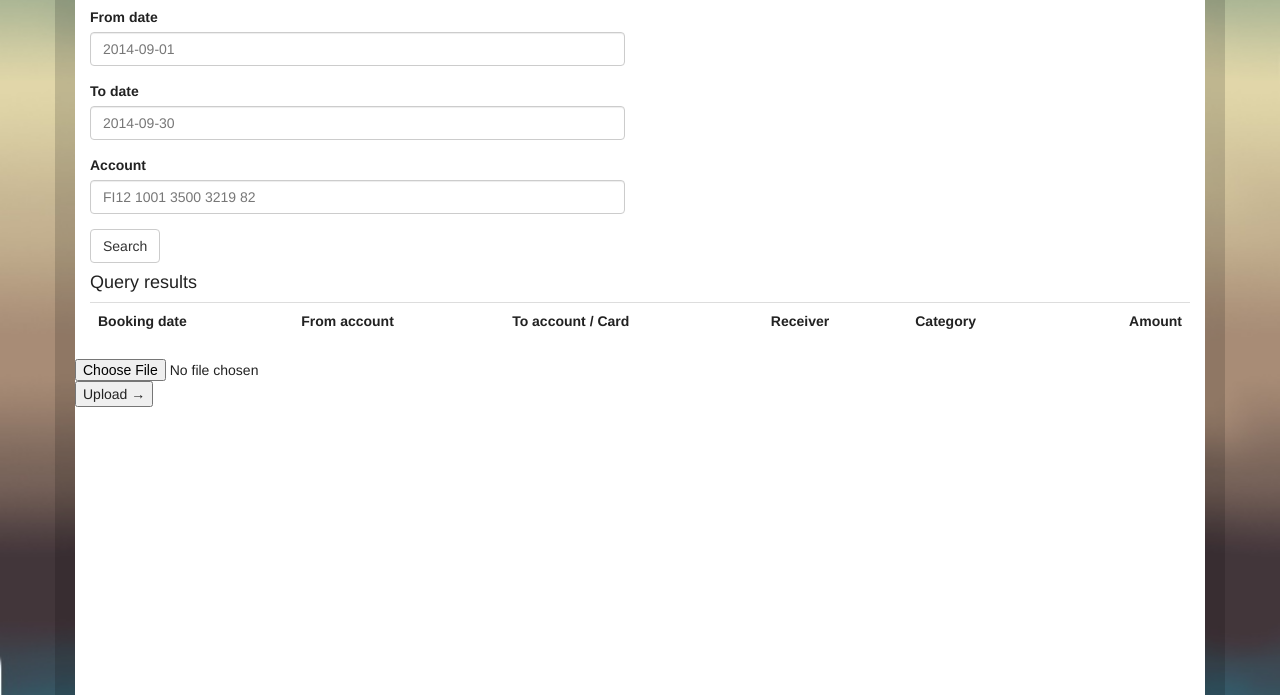
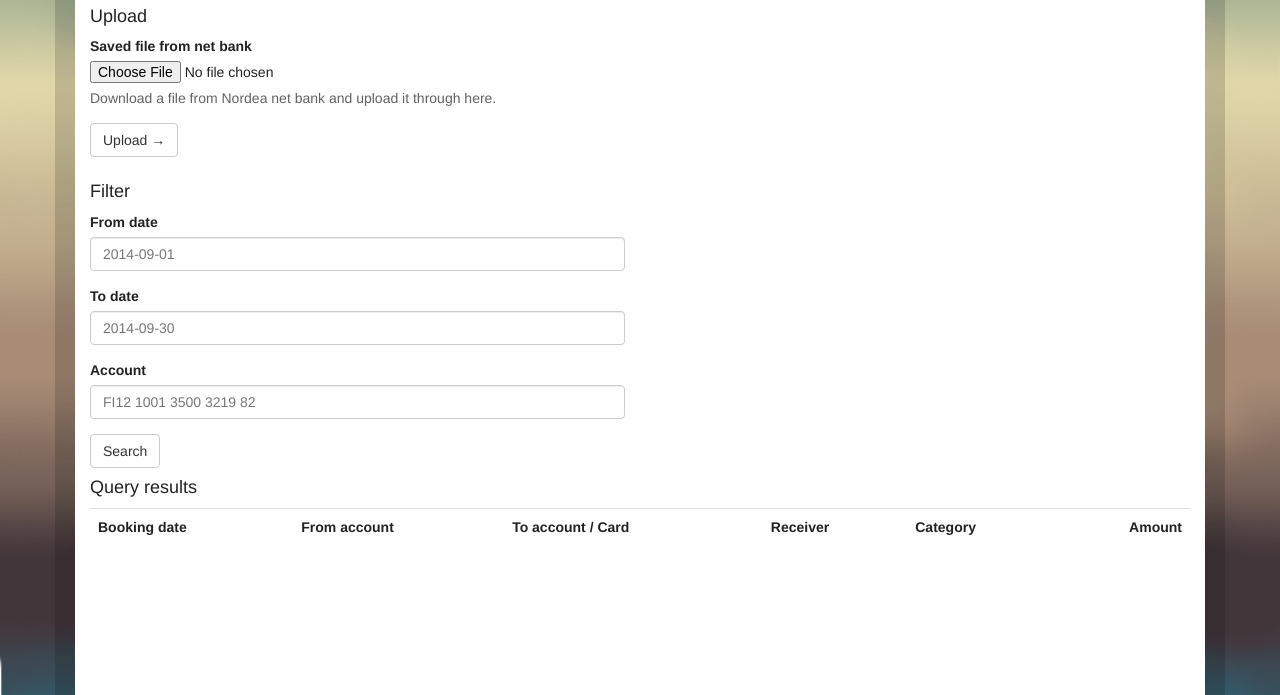
Before and after one commit to m1kah/angularjs-expenses, a website: page public/index.html at #/transactions in a window 1280 px wide. Shown: the part 105-800 px from the top of the page. Drawn offline with nearby package versions, Linux system fonts and the light colour scheme; some packages are replaced by stand-ins of ours; no server answers.

Commit message:
Moved upload button to top of page

```diff
--- a/public/partials/transactions.html
+++ b/public/partials/transactions.html
@@ -6,6 +6,22 @@
 </ul>
 
 <h1>Transactions</h1>
+<h4>Upload</h4>
+<div class="row">
+  <div class="col-md-12">
+    <form action="upload" method="post" enctype="multipart/form-data" role="form">
+      <div class="form-group">
+        <label>Saved file from net bank</label>
+        <input type="file" name='fileUploaded'>
+        <p class="help-block">Download a file from Nordea net bank and upload it through here.</p>
+      </div>
+      <div class="form-group">
+        <input type="submit" value="Upload &rarr;" class="btn btn-default">
+      </div>
+    </form>
+  </div>
+</div>
+<h4>Filter</h4>
 <div class="row">
   <div class="col-md-6">
     <form action="" class="">
@@ -63,9 +79,3 @@
   </table>
   </div>
 </div>
-<div class="row">
-  <form action="upload" method="post" enctype="multipart/form-data">
-    <input type="file" name='fileUploaded'>
-    <input type="submit" value="Upload &rarr;">
-  </form>
-</div>
```
